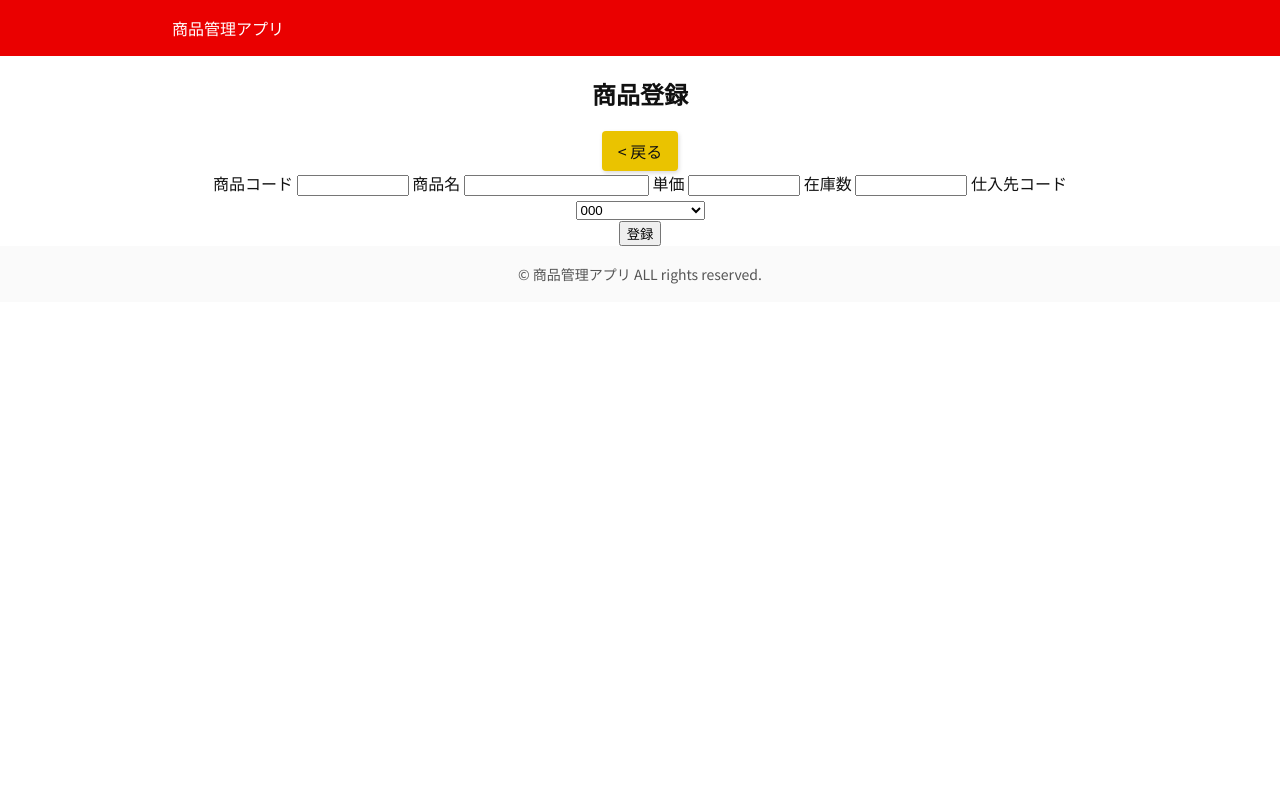
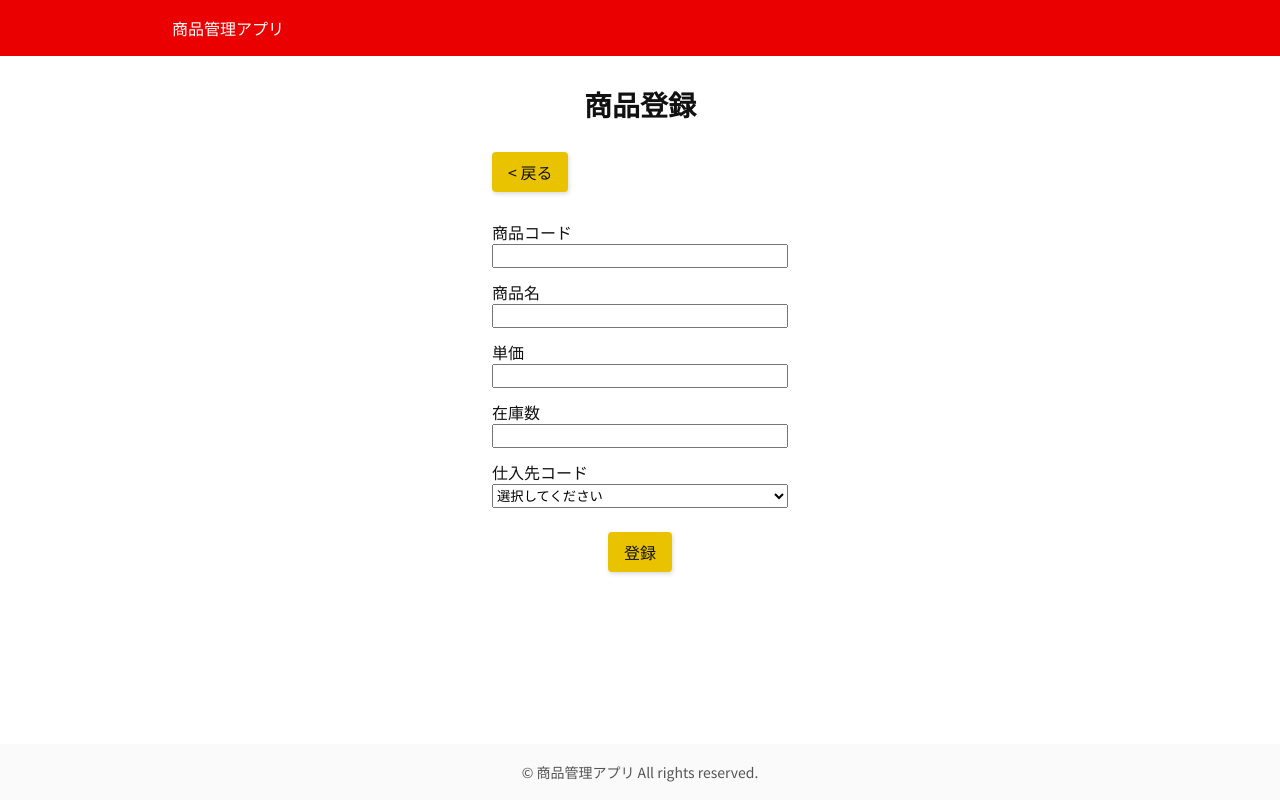
Before and after one commit to kazukitidesu4649/php-db-app, a PHP site: page /create.php in a window 1280 px wide. Run offline with PHP 8.4, Linux system fonts and the light colour scheme; tables that the repository leaves empty or names only in its code hold one stand-in row (values such as "Sample post").

Commit message:
create.phpを作成

```diff
--- a/create.php
+++ b/create.php
@@ -1,8 +1,42 @@
 <?php
-$dsn = 'mysql:dbname=php_db;host=localhost;charset=utf8mb4';
+ $dsn = 'mysql:dbname=php_db_app;host=localhost;charset=utf8mb4';
  $user = 'root';
-// MAMPの為、rootを指定
+// MAMPを利用しているMacユーザーの方は、''ではなく'root'を代入してください
  $password = 'root';
+
+ // submitパラメータの値が存在するとき（「登録」ボタンを押したとき）の処理
+ if (isset($_POST['submit'])) {
+      try {
+          $pdo = new PDO($dsn, $user, $password);
+
+          // 動的に変わる値をプレースホルダに置き換えたINSERT文をあらかじめ用意する
+          $sql_insert = '
+              INSERT INTO products (product_code, product_name, price, stock_quantity, vendor_code)
+              VALUES (:product_code, :product_name, :price, :stock_quantity, :vendor_code)
+          ';
+          $stmt_insert = $pdo->prepare($sql_insert);
+
+          // bindValue()メソッドを使って実際の値をプレースホルダにバインドする（割り当てる）
+          $stmt_insert->bindValue(':product_code', $_POST['product_code'], PDO::PARAM_INT);
+          $stmt_insert->bindValue(':product_name', $_POST['product_name'], PDO::PARAM_STR);
+          $stmt_insert->bindValue(':price', $_POST['price'], PDO::PARAM_INT);
+          $stmt_insert->bindValue(':stock_quantity', $_POST['stock_quantity'], PDO::PARAM_INT);
+          $stmt_insert->bindValue(':vendor_code', $_POST['vendor_code'], PDO::PARAM_INT);
+
+          // SQL文を実行する
+          $stmt_insert->execute();
+
+          // 追加した件数を取得する
+          $count = $stmt_insert->rowCount();
+          $message = "商品を{$count}件登録しました。";
+
+
+          // 商品一覧ページにリダイレクトさせる
+          header("Location: read.php?message={$message}");
+      } catch (PDOException $e) {
+          exit($e->getMessage());
+      }
+  }
 
  // セレクトボックスの選択肢として設定するため、仕入先コードの配列を取得する
  try {
@@ -15,7 +49,7 @@ try {
      $stmt_select = $pdo->query($sql_select);
 
      // SQL文の実行結果を配列で取得する
-  // 補足:PDO::FETCH_COLUMNは一つのカラムの値を1次元配列(多次元でない普通の配列)で取得する設定である
+     // 補足：PDO::FETCH_COLUMNは1つのカラムの値を1次元配列（多次元ではない普通の配列）で取得する設定である
      $vendor_codes = $stmt_select->fetchAll(PDO::FETCH_COLUMN);
  } catch (PDOException $e) {
      exit($e->getMessage());
@@ -27,14 +61,14 @@ try {
 
  <head>
      <meta charset="UTF-8">
-      <meta name="viewport" content="width=device-width,initial-scale=1.0">
+     <meta name="viewport" content="width=device-width, initial-scale=1.0">
      <title>商品登録</title>
      <link rel="stylesheet" href="css/style.css">
 
      <!-- Google Fontsの読み込み -->
      <link rel="preconnect" href="https://fonts.googleapis.com">
      <link rel="preconnect" href="https://fonts.gstatic.com" crossorigin>
-       <link href="https://fonts.googleapis.com/css??family=Noto+Sans+JP&display=swap" rel="stylesheet">
+     <link href="https://fonts.googleapis.com/css2?family=Noto+Sans+JP&display=swap" rel="stylesheet">
  </head>
 
  <body>
@@ -49,7 +83,7 @@ try {
              <div class="back">
                  <a href="read.php" class="btn">&lt; 戻る</a>
              </div>
-                  <form action="creat.php" method="post" class="registration-form">
+             <form action="create.php" method="post" class="registration-form">
                  <div>
                      <label for="product_code">商品コード</label>
                      <input type="number" id="product_code" name="product_code" min="0" max="100000000" required>
@@ -65,11 +99,11 @@ try {
 
                      <label for="vendor_code">仕入先コード</label>
                      <select id="vendor_code" name="vendor_code" required>
-                                <option disabled select value>選択してください</option>
+                         <option disabled selected value>選択してください</option>
                          <?php
                          // 配列の中身を順番に取り出し、セレクトボックスの選択肢として出力する
                          foreach ($vendor_codes as $vendor_code) {
-                                  echo "<option value='{vendor_code}'>{$vendor_code}</option>";
+                             echo "<option value='{$vendor_code}'>{$vendor_code}</option>";
                          }
                          ?>
                      </select>
@@ -79,7 +113,7 @@ try {
          </article>
      </main>
      <footer>
-            <p class="copyright">&copy; 商品管理アプリ ALL rights reserved.</p>
+         <p class="copyright">&copy; 商品管理アプリ All rights reserved.</p>
      </footer>
  </body>
 
--- a/css/style.css
+++ b/css/style.css
@@ -163,5 +163,67 @@ footer {
   text-align: center;
 }
 
+.success {
+  color: #28a745;
+}
+
+/* create.php */
+.registration {
+  box-sizing: border-box;
+  max-width: 320px;
+  min-height: calc(100vh - 7rem);
+  padding: 1.75rem 0.75rem 1.5rem;
+  margin: auto;
+}
+
+.registration h1 {
+  margin: 0 0 1.75rem;
+  font-size: 1.75rem;
+}
+
+.back {
+  margin-bottom: 1.75rem;
+  text-align: left;
+}
+
+.registration p {
+  text-align: left;
+}
+
+.registration-form div {
+  display: flex;
+  flex-direction: column;
+  max-width: 320px;
+  margin-bottom: 1.5rem;
+}
+
+.registration-form label {
+  margin-top: 0.75rem;
+  text-align: left;
+}
+
+.registration-form label:first-child {
+  margin-top: 0;
+}
+
+.registration-form input,
+.registration-form select {
+  box-sizing: border-box;
+  height: 1.5rem;
+}
+
+.submit-btn {
+  display: inline-block;
+  padding: 0.5rem 1rem;
+  font-family: "Noto Sans JP", sans-serif;
+  font-size: 1rem;
+  color: #111;
+  text-decoration: none;
+  cursor: pointer;
+  background-color: #eac300;
+  border: none;
+  border-radius: 4px;
+  box-shadow: 1px 2px 4px rgb(0 0 0 / 15%);
+}
 
 /* */
```
Also changed, not shown: read.php (+10 -4 lines). Lines whose indentation alone changed are shown as unchanged.
